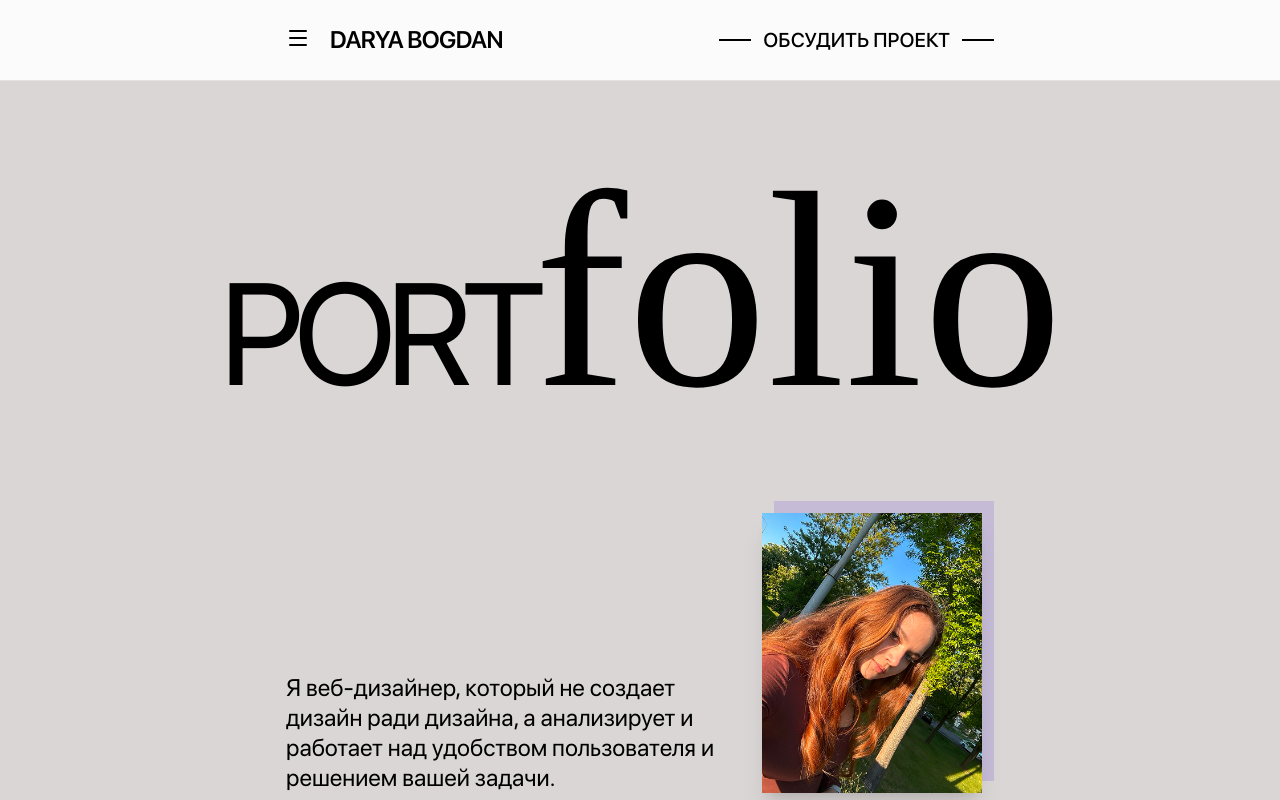
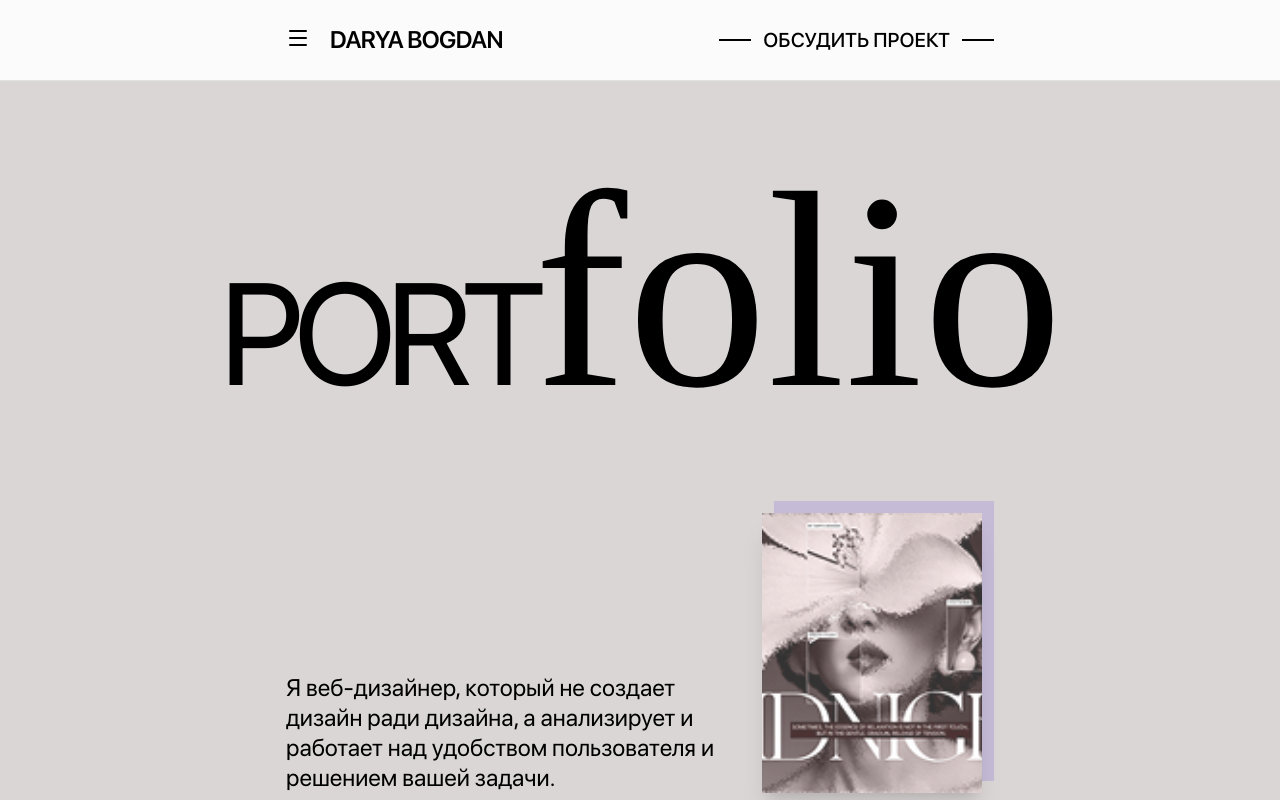
Before and after one commit to Yura-108/my-portfolio, a React (Vite) app: page / in a window 1280 px wide. Shown: the top 800 px of the page. Built offline with nearby package versions, Linux system fonts and the light colour scheme; a web font is replaced by a local one.

Commit message:
change src for img

```diff
--- a/src/components/About.tsx
+++ b/src/components/About.tsx
@@ -47,7 +47,7 @@ export default function About() {
             md:left-0 md:top-auto md:bottom-0 md:translate-x-0 md:translate-y-0"
         >
           <img
-            src="/dashulik.png"
+            src={`${import.meta.env.BASE_URL}img1.jpg`}
             alt="my photo"
             className="lg:w-100 lg:h-125 md:w-55 md:h-70 w-45 h-60 object-cover"
             loading="lazy"
```
